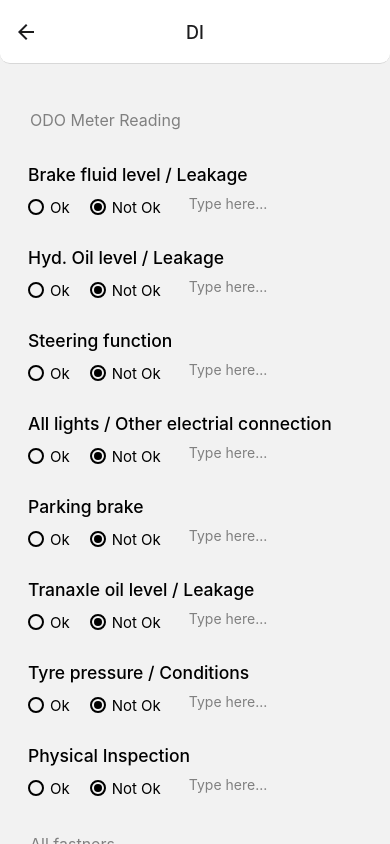
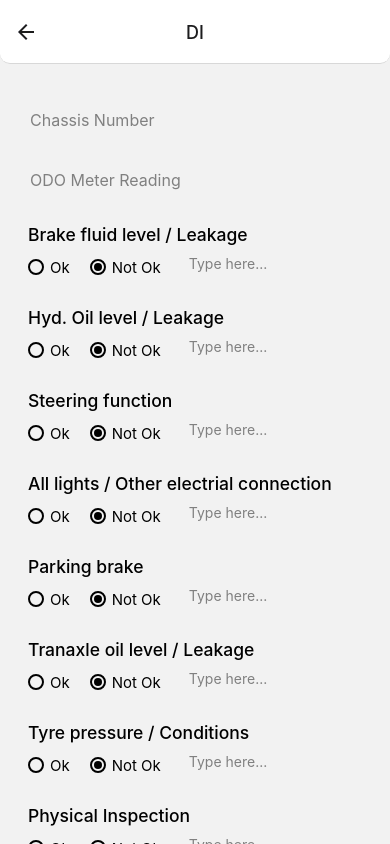
Before and after one commit to Prince294/BarCodeReader, a React Native app: screen /DI in a window 390 px wide. Built offline with nearby package versions, Linux system fonts and the light colour scheme.

Commit message:
Adding vehicle id logic in all apis

```diff
--- a/redux/reducer/vehicleDetailReducer.js
+++ b/redux/reducer/vehicleDetailReducer.js
@@ -2,7 +2,8 @@ import { VEHICLE_DETAIL } from "../action/type";
 
 const initalState = {
     chassis_no: '',
-    km_reading: ''
+    km_reading: '',
+    vehicle_id: ''
 }
 
 const VehicleDetailReducer = (state = initalState, action) => {
@@ -11,7 +12,8 @@ const VehicleDetailReducer = (state = initalState, action) => {
             return {
                 ...state,
                 chassis_no: action?.payload?.chassis_no,
-                km_reading: action?.payload?.km_reading
+                km_reading: action?.payload?.km_reading,
+                vehicle_id: action?.payload?.vehicle_id,
             }
         default: return state
     }
--- a/screens/BarCodeScanner.js
+++ b/screens/BarCodeScanner.js
@@ -57,7 +57,7 @@ export default function BarCodeScreen({ route, navigation }) {
         await post(apisPath?.front?.barCodeScan, form_data).then((res) => {
             console.log(res)
             if (res?.success) {
-                dispatch(vehilceDetail({ km_reading: res?.data?.km_reading, chassis_no: data }));
+                dispatch(vehilceDetail({ km_reading: res?.data?.km_reading, chassis_no: data, vehicle_id: res?.data?.registration_no }));
                 navigation.navigate('FormsDashboard', { data: data, type: type, username: routeParams?.username })
                 setScanned(true);
             }
--- a/screens/BreakDown.js
+++ b/screens/BreakDown.js
@@ -10,6 +10,7 @@ export default function BreakDown({ route, navigation }) {
     const textAreaLines = 4;
     const chassis_no = useSelector(state => state?.VehicleDetailReducer?.chassis_no);
     const km_reading = useSelector(state => state?.VehicleDetailReducer?.km_reading);
+    const vehicle_id = useSelector(state => state?.VehicleDetailReducer?.vehicle_id);
     const token = useSelector(state => state?.LoginReducer?.token);
     const [loading, setLoading] = useState(false)
     const [calanderOpen, setCalanderOpen] = useState(false)
@@ -40,6 +41,21 @@ export default function BreakDown({ route, navigation }) {
     return (
         <ScrollView className="h-full w-full flex pt-10 pb-10">
             <View className="mx-6 space-y-5 pb-12">
+
+                <View style={styles.formItem}>
+                    <Text style={styles.label}>Chassis Number</Text>
+                    <TextInput
+                        placeholder="Chassis Number"
+                        placeholderTextColor={'gray'}
+                        selectionColor={'#ec3237'}
+                        underlineColorAndroid={'#000'}
+                        style={styles.input}
+                        keyboardType="numeric"
+                        value={chassis_no}
+                        editable={false}
+                    />
+
+                </View>
 
                 <View style={styles.formItem}>
                     <Text style={styles.label}>Location</Text>
--- a/screens/DI.js
+++ b/screens/DI.js
@@ -9,6 +9,7 @@ export default function DI({ route, navigation }) {
     const textAreaLines = 4;
     const [loading, setLoading] = useState(false)
     const chassis_no = useSelector(state => state?.VehicleDetailReducer?.chassis_no);
+    const vehicle_id = useSelector(state => state?.VehicleDetailReducer?.vehicle_id);
     const km_reading = useSelector(state => state?.VehicleDetailReducer?.km_reading);
     const token = useSelector(state => state?.LoginReducer?.token);
 
@@ -75,7 +76,7 @@ export default function DI({ route, navigation }) {
             physical_inspection_remark: formData?.physicalInspectionRemark,
             all_fastners: formData?.allFastners,
             remark: formData?.remark,
-            vehicle_id: chassis_no,
+            vehicle_id: vehicle_id,
             token: token
         }
 
@@ -100,6 +101,17 @@ export default function DI({ route, navigation }) {
         <ScrollView className="h-full w-full flex pt-10 pb-10">
             {loading && <Loader />}
             <View className="mx-6 space-y-5 pb-12">
+
+                <TextInput
+                    placeholder="Chassis Number"
+                    placeholderTextColor={'gray'}
+                    selectionColor={'#ec3237'}
+                    underlineColorAndroid={'#000'}
+                    style={styles.input}
+                    keyboardType="numeric"
+                    value={chassis_no}
+                    editable={false}
+                />
 
                 <TextInput
                     placeholder="ODO Meter Reading"
--- a/screens/DWR.js
+++ b/screens/DWR.js
@@ -9,6 +9,7 @@ export default function DWR({ route, navigation }) {
     const textAreaLines = 4;
     const [loading, setLoading] = useState(false)
     const chassis_no = useSelector(state => state?.VehicleDetailReducer?.chassis_no);
+    const vehicle_id = useSelector(state => state?.VehicleDetailReducer?.vehicle_id);
     const km_reading = useSelector(state => state?.VehicleDetailReducer?.km_reading);
     const token = useSelector(state => state?.LoginReducer?.token);
 
@@ -23,7 +24,7 @@ export default function DWR({ route, navigation }) {
         job_done_by: '',
         sup_by: '',
         air: '',
-        vehicle_id: chassis_no,
+        vehicle_id: vehicle_id,
         token: token
     })
 
@@ -65,7 +66,18 @@ export default function DWR({ route, navigation }) {
     return (
         <ScrollView className="h-full w-full flex pt-10 pb-10">
             {loading && <Loader />}
-            <View className="mx-6 space-y-5">
+            <View className="mx-6 space-y-5 pb-12">
+
+                <TextInput
+                    placeholder="Chassis Number"
+                    placeholderTextColor={'gray'}
+                    selectionColor={'#ec3237'}
+                    underlineColorAndroid={'#000'}
+                    style={styles.input}
+                    keyboardType="numeric"
+                    value={chassis_no}
+                    editable={false}
+                />
 
                 <TextInput
                     placeholder="KMS"
@@ -170,7 +182,7 @@ export default function DWR({ route, navigation }) {
                     onChangeText={e => handleInputChange('air', e)}
                 />
 
-                <TouchableOpacity className="w-full bg-[#ec3237] p-2 rounded-xl mt-8" onPress={submitForm}>
+                <TouchableOpacity className="w-full bg-[#ec3237] p-2 rounded-xl mt-8 mb-8" onPress={submitForm}>
                     <Text className="text-xl font-bold text-white text-center">Submit</Text>
                 </TouchableOpacity>
             </View>
--- a/screens/FormsDashboard.js
+++ b/screens/FormsDashboard.js
@@ -4,9 +4,12 @@ import { AntDesign } from "@expo/vector-icons";
 import { TouchableOpacity } from 'react-native';
 import { Image } from 'react-native';
 import { ImageBackground } from 'react-native';
+import { useSelector } from 'react-redux';
 
 export default function FormsDashboard({ route, navigation }) {
     const routeParams = route.params;
+    const vehicle_id = useSelector(state => state?.VehicleDetailReducer?.vehicle_id);
+
     const [cardsData, setCardsData] = useState([
         { 'name': 'Battery Swapping', id: 1, dropdown: false },
         {
@@ -27,6 +30,7 @@ export default function FormsDashboard({ route, navigation }) {
     ]);
 
     useEffect(() => {
+        console.log(vehicle_id)
         navigation.setOptions({
             title: 'Home',
             headerTitleAlign: 'center'
--- a/screens/JobCard.js
+++ b/screens/JobCard.js
@@ -11,6 +11,7 @@ import Loader from './Loader';
 export default function JobCard({ route, navigation }) {
     const textAreaLines = 4;
     const chassis_no = useSelector(state => state?.VehicleDetailReducer?.chassis_no);
+    const vehicle_id = useSelector(state => state?.VehicleDetailReducer?.vehicle_id);
     const km_reading = useSelector(state => state?.VehicleDetailReducer?.km_reading);
     const token = useSelector(state => state?.LoginReducer?.token);
     const [loading, setLoading] = useState(false)
@@ -120,7 +121,7 @@ export default function JobCard({ route, navigation }) {
             fire_ext: table[6]?.value,
             in_time: table[7]?.value,
             out_time: table[8]?.value,
-            vehicle_id: chassis_no,
+            vehicle_id: vehicle_id,
             token: token,
         }
 
--- a/screens/VehicleLogBookInForm.js
+++ b/screens/VehicleLogBookInForm.js
@@ -8,6 +8,7 @@ import { apisPath } from '../utils/path';
 export default function VehicleLogBookInForm({ route, navigation }) {
     const [loading, setLoading] = useState(false)
     const chassis_no = useSelector(state => state?.VehicleDetailReducer?.chassis_no);
+    const vehicle_id = useSelector(state => state?.VehicleDetailReducer?.vehicle_id);
     const km_reading = useSelector(state => state?.VehicleDetailReducer?.km_reading);
     const token = useSelector(state => state?.LoginReducer?.token);
     const [formData, setFormData] = useState({
@@ -16,7 +17,7 @@ export default function VehicleLogBookInForm({ route, navigation }) {
         in_time: '',
         batter_end_per: '',
         battery_no: '',
-        vehicle_id: chassis_no,
+        vehicle_id: vehicle_id,
         token: token,
         driver_name: ''
     });
@@ -57,6 +58,17 @@ export default function VehicleLogBookInForm({ route, navigation }) {
         <ScrollView className="h-full w-full flex pt-10 pb-10">
             {loading && <Loader />}
             <View className="mx-6 space-y-5">
+
+                <TextInput
+                    placeholder="Chassis Number"
+                    placeholderTextColor={'gray'}
+                    selectionColor={'#ec3237'}
+                    underlineColorAndroid={'#000'}
+                    style={styles.input}
+                    keyboardType="numeric"
+                    value={chassis_no}
+                    editable={false}
+                />
 
                 <TextInput
                     placeholder="End KM"
--- a/screens/VehicleLogBookOutForm.js
+++ b/screens/VehicleLogBookOutForm.js
@@ -8,6 +8,7 @@ import { useSelector } from 'react-redux';
 export default function VehicleLogBookOutForm({ route, navigation }) {
     const [loading, setLoading] = useState(false)
     const chassis_no = useSelector(state => state?.VehicleDetailReducer?.chassis_no);
+    const vehicle_id = useSelector(state => state?.VehicleDetailReducer?.vehicle_id);
     const km_reading = useSelector(state => state?.VehicleDetailReducer?.km_reading);
     const token = useSelector(state => state?.LoginReducer?.token);
 
@@ -18,7 +19,7 @@ export default function VehicleLogBookOutForm({ route, navigation }) {
         driver_name: '',
         batter_start_per: '',
         battery_no: '',
-        vehicle_id: chassis_no,
+        vehicle_id: vehicle_id,
         token: token,
     })
 
@@ -58,6 +59,17 @@ export default function VehicleLogBookOutForm({ route, navigation }) {
         <ScrollView className="h-full w-full flex pt-10 pb-10">
             {loading && <Loader />}
             <View className="mx-6 space-y-5">
+
+                <TextInput
+                    placeholder="Chassis Number"
+                    placeholderTextColor={'gray'}
+                    selectionColor={'#ec3237'}
+                    underlineColorAndroid={'#000'}
+                    style={styles.input}
+                    keyboardType="numeric"
+                    value={chassis_no}
+                    editable={false}
+                />
 
                 <TextInput
                     placeholder="Start KM"
--- a/utils/ApiRequest.js
+++ b/utils/ApiRequest.js
@@ -5,6 +5,7 @@ import * as Url from './path';
 export const post = (url, body) => {
     return new Promise(async (resolve, reject) => {
         try {
+            console.log(body)
             const response = await fetch(url, {
                 method: 'POST',
                 body: body,
@@ -12,7 +13,7 @@ export const post = (url, body) => {
 
             if (response !== null) {
                 let res = await response?.json();
-                if (res?.success) {
+                if (res?.success && url !== Url?.apisPath?.front?.barCodeScan) {
                     Alert.alert(res?.message)
                 }
                 resolve(res);
```
